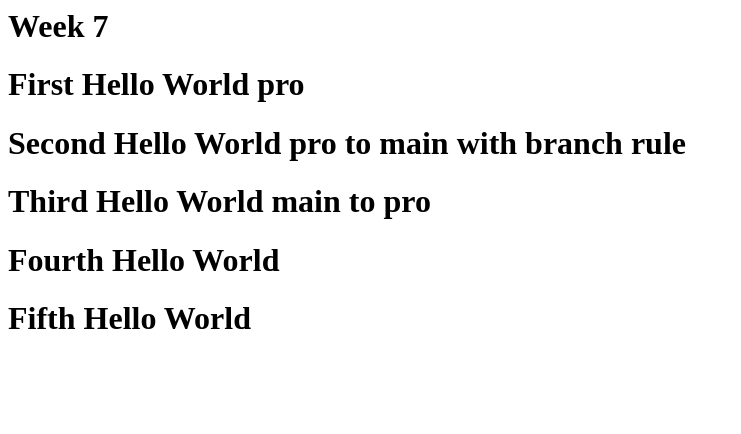
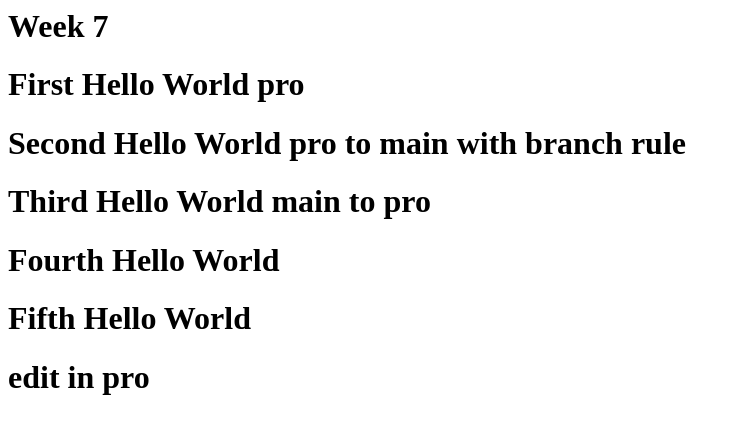
Before and after one commit to K1DRU/OSS, a plain HTML site: page index.html in a window 1280 px wide. Shown: the whole page, without its empty margins (0-741 px from the left). Drawn offline with Linux system fonts and the light colour scheme.

Commit message:
pro commit

```diff
--- a/index.html
+++ b/index.html
@@ -13,5 +13,7 @@
         <h1>Fourth Hello World</h1>
         <h1>Fifth Hello World</h1>
 
+        <h1>edit in pro</h1>
+
     </body>
 </html>
```
